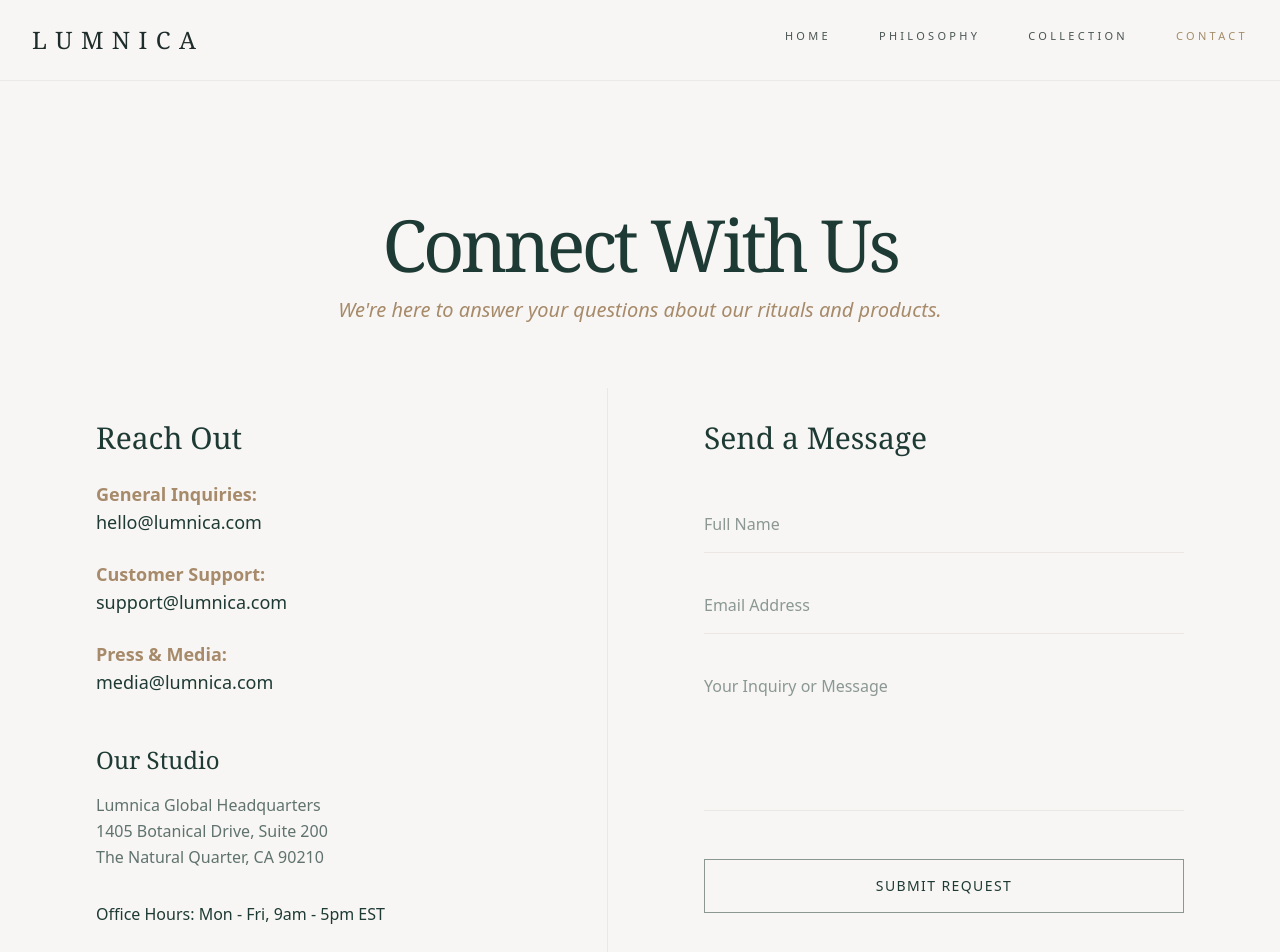
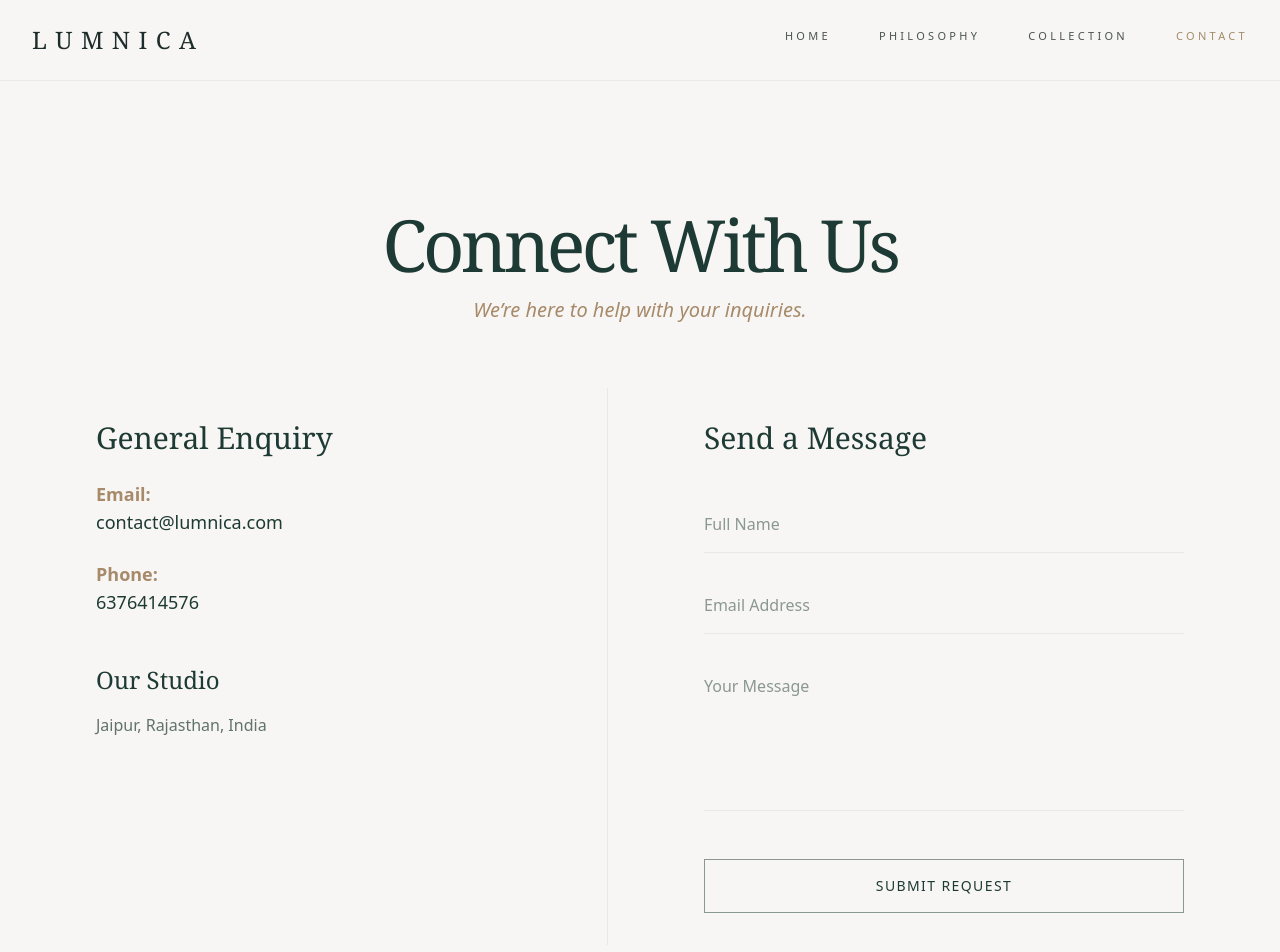
Before and after one commit to siddhartha0132/LUMNICA, a React (Vite) app: page /contact in a window 1280 px wide. Shown: the top 952 px of the page. Built offline with nearby package versions, Linux system fonts and the light colour scheme.

Commit message:
lumnica day 1.1

```diff
--- a/src/pages/Contact.jsx
+++ b/src/pages/Contact.jsx
@@ -7,84 +7,75 @@ export default function Contact() {
 
         {/* Header Section */}
         <div className="text-center mb-16">
-            <h1 className="font-serif text-6xl md:text-7xl mb-4 text-[#1E3A34] tracking-tighter">
+          <h1 className="font-serif text-6xl md:text-7xl mb-4 tracking-tighter">
             Connect With Us
           </h1>
           <p className="text-xl font-light italic text-[#A68A6A]">
-              We're here to answer your questions about our rituals and products.
+            We’re here to help with your inquiries.
           </p>
         </div>
 
-        {/* Grid: Contact Info + Form */}
+        {/* Grid */}
         <div className="grid md:grid-cols-2 gap-16 max-w-6xl mx-auto">
 
           {/* Contact Information */}
           <div className="p-8 border-r border-[#EBE8E4]">
-                <h2 className="font-serif text-3xl mb-6 text-[#1E3A34]">Reach Out</h2>
+
+            <h2 className="font-serif text-3xl mb-6">General Enquiry</h2>
 
             <div className="space-y-6 text-lg">
               <p>
-                        <span className="font-semibold text-[#A68A6A]">General Inquiries:</span><br />
-                        <a href="mailto:hello@lumnica.com" className="hover:underline">hello@lumnica.com</a>
+                <span className="font-semibold text-[#A68A6A]">Email:</span><br />
+                <a href="mailto:contact@lumnica.com" className="hover:underline">
+                  contact@lumnica.com
+                </a>
               </p>
 
               <p>
-                        <span className="font-semibold text-[#A68A6A]">Customer Support:</span><br />
-                        <a href="mailto:support@lumnica.com" className="hover:underline">support@lumnica.com</a>
-                    </p>
-
-                    <p>
-                        <span className="font-semibold text-[#A68A6A]">Press & Media:</span><br />
-                        <a href="mailto:media@lumnica.com" className="hover:underline">media@lumnica.com</a>
+                <span className="font-semibold text-[#A68A6A]">Phone:</span><br />
+                <a href="tel:6376414576" className="hover:underline">
+                  6376414576
+                </a>
               </p>
             </div>
 
-                <h3 className="font-serif text-2xl mt-12 mb-4 text-[#1E3A34]">Our Studio</h3>
+            <h3 className="font-serif text-2xl mt-12 mb-4">Our Studio</h3>
 
             <p className="text-[#1E3A34]/70 leading-relaxed">
-                    Lumnica Global Headquarters <br />
-                    1405 Botanical Drive, Suite 200 <br />
-                    The Natural Quarter, CA 90210
-                </p>
-
-                <p className="mt-8 font-medium text-[#1E3A34]">
-                    Office Hours: Mon - Fri, 9am - 5pm EST
+              Jaipur, Rajasthan, India
             </p>
           </div>
 
           {/* Contact Form */}
           <form className="flex flex-col gap-6 p-8">
 
-                <h2 className="font-serif text-3xl mb-4 text-[#1E3A34]">Send a Message</h2>
+            <h2 className="font-serif text-3xl mb-4">Send a Message</h2>
 
-                {/* Input Fields */}
             <input
               type="text"
               placeholder="Full Name"
-                    className="bg-transparent border-b border-[#EBE8E4] py-4 text-[#1E3A34] outline-none placeholder:text-[#1E3A34]/50 transition focus:border-[#A68A6A]"
+              className="bg-transparent border-b border-[#EBE8E4] py-4 outline-none placeholder:text-[#1E3A34]/50 focus:border-[#A68A6A]"
             />
 
             <input
               type="email"
               placeholder="Email Address"
-                    className="bg-transparent border-b border-[#EBE8E4] py-4 text-[#1E3A34] outline-none placeholder:text-[#1E3A34]/50 transition focus:border-[#A68A6A]"
+              className="bg-transparent border-b border-[#EBE8E4] py-4 outline-none placeholder:text-[#1E3A34]/50 focus:border-[#A68A6A]"
             />
 
             <textarea
-                    placeholder="Your Inquiry or Message"
+              placeholder="Your Message"
               rows="5"
-                    className="bg-transparent border-b border-[#EBE8E4] py-4 text-[#1E3A34] outline-none placeholder:text-[#1E3A34]/50 transition focus:border-[#A68A6A] resize-none"
+              className="bg-transparent border-b border-[#EBE8E4] py-4 outline-none placeholder:text-[#1E3A34]/50 focus:border-[#A68A6A] resize-none"
             ></textarea>
 
-                {/* Submit Button */}
             <button
-                    className="mt-6 py-4 uppercase tracking-widest text-sm font-medium text-[#1E3A34] border border-[#1E3A34]/50 transition duration-300 hover:bg-[#1E3A34] hover:text-white hover:border-[#1E3A34]"
+              className="mt-6 py-4 uppercase tracking-widest text-sm font-medium border border-[#1E3A34]/50 hover:bg-[#1E3A34] hover:text-white transition"
             >
               Submit Request
             </button>
 
           </form>
-
         </div>
       </div>
     </div>
--- a/src/pages/Home.jsx
+++ b/src/pages/Home.jsx
@@ -3,7 +3,6 @@ import { Link } from "react-router-dom";
 import ProductImage from "../assets/product.png";
 import HeroImage from "../assets/HeroPagePhoto.png";
 
-// Refined Section Component for Editorial feel
 const PitchSection = ({ eyebrow, title, children, bg = "bg-transparent", dark = false }) => (
   <section className={`py-32 md:py-56 ${bg} ${dark ? "text-white" : "text-[#1E2D2B]"}`}>
     <div className="max-w-7xl mx-auto px-6 md:px-12">
@@ -24,85 +23,73 @@ export default function Home() {
   return (
     <main className="bg-[#FAF8F5] text-[#1E2D2B] antialiased selection:bg-[#A38E6A] selection:text-white">
 
-      {/* ======================================================
-          1. HERO SECTION
-      ====================================================== */}
-      <section className="relative h-screen flex items-center justify-center overflow-hidden">
+      {/* HERO SECTION */}
+      <section className="relative min-h-screen flex items-center justify-center overflow-hidden">
 
-        {/* Background */}
         <div className="absolute inset-0 bg-[#EBEBE3] z-0">
           <div className="absolute inset-0 bg-black/5" />
         </div>
 
-        {/* ⭐ PRODUCT IMAGE (top, not overlapping text) */}
+        <div className="relative z-10 w-full max-w-4xl mx-auto px-6 flex flex-col items-center text-center gap-10 pt-24">
+
           <img
             src={ProductImage}
             alt="Lumnica Product"
-          className="absolute top-6 md:top-10 left-1/2 -translate-x-1/2 w-[200px] md:w-[330px] drop-shadow-2xl z-20 pointer-events-none"
+            className="w-[180px] md:w-[300px] drop-shadow-2xl animate-[float_7s_ease-in-out_infinite]"
           />
 
-        {/* HERO CONTENT */}
-        <div className="relative z-10 text-center px-6 mt-48 md:mt-60">
-          <span className="block mb-8 text-[10px] tracking-[0.6em] uppercase text-[#A38E6A] font-bold">
+          <style>
+            {`
+              @keyframes float {
+                0%, 100% { transform: translateY(0px); }
+                50% { transform: translateY(-10px); }
+              }
+            `}
+          </style>
+
+          <span className="block text-[10px] tracking-[0.6em] uppercase text-[#A38E6A] font-bold">
             LUMNICA — High-Performance Ayurveda
           </span>
 
-          <h1 className="font-serif text-[12vw] md:text-[9rem] leading-[0.85] tracking-tighter mb-12">
+          <h1 className="font-serif text-[12vw] md:text-[9rem] leading-[0.85] tracking-tighter">
             Pure <br />
             <span className="italic text-[#A38E6A]">Intent.</span>
           </h1>
 
-          <p className="max-w-xl mx-auto text-lg md:text-xl text-[#1E2D2B]/70 font-light leading-relaxed mb-12">
+          <p className="max-w-xl mx-auto text-lg md:text-xl text-[#1E2D2B]/70 font-light leading-relaxed">
             Designed for world-class hospitality, crafted with Ayurvedic discipline, and refined by modern skin science.
           </p>
 
-          {/* BUTTONS WITH ROUTING */}
-          <div className="flex flex-col md:flex-row items-center justify-center gap-8">
-
-            {/* → PRODUCTS PAGE */}
-            <Link to="/products">
-              <button className="px-12 py-5 bg-[#1E2D2B] text-white uppercase tracking-widest text-[10px] font-bold hover:bg-[#A38E6A] transition-all duration-500">
-                The Collection
-              </button>
-            </Link>
-
-            {/* → CONTACT PAGE */}
+          {/* ONLY ONE BUTTON NOW */}
+          <div className="flex flex-col items-center justify-center gap-6">
             <Link to="/contact">
               <button className="text-[10px] uppercase tracking-[0.4em] font-bold border-b border-[#1E2D2B]/20 pb-2 hover:border-[#A38E6A] transition-all">
                 Partner with Us
               </button>
             </Link>
-
-          </div>
           </div>
 
-        {/* Scroll indicator */}
-        <div className="absolute bottom-12 left-1/2 -translate-x-1/2 text-[9px] uppercase tracking-[0.4em] opacity-40">
+          <div className="mt-10 text-[9px] uppercase tracking-[0.4em] opacity-40">
             Scroll to explore
+          </div>
         </div>
       </section>
 
-      {/* ======================================================
-          2. THE SHIFT SECTION
-      ====================================================== */}
+      {/* THE SHIFT SECTION */}
       <PitchSection
         eyebrow="The Shift"
         title={<>Luxury is <span className="italic">quiet</span> integrity.</>}
       >
         <div className="grid lg:grid-cols-2 gap-20 items-end">
-
           <div className="space-y-8 text-xl md:text-2xl leading-relaxed text-[#1E2D2B]/60 font-light">
             <p>
               Modern guests no longer seek excess. They seek <span className="text-[#1E2D2B] font-normal">integrity</span>.
-              They notice the ingredients, the ethics, and the intention behind the care provided to them.
             </p>
-
             <p className="text-[#A38E6A] italic">
               LUMNICA bridges the gap between ancient ritual and 5-star performance.
             </p>
           </div>
 
-          {/* ⭐ SECOND IMAGE IN RIGHT HOLDER */}
           <div className="aspect-[4/5] bg-[#EBEBE3] relative overflow-hidden">
             <img
               src={HeroImage}
@@ -113,12 +100,9 @@ export default function Home() {
         </div>
       </PitchSection>
 
-      {/* ======================================================
-          3. PILLARS SECTION
-      ====================================================== */}
+      {/* PILLARS SECTION */}
       <section className="py-32 md:py-56 bg-[#1E2D2B] text-white overflow-hidden relative">
         <div className="max-w-7xl mx-auto px-6 grid lg:grid-cols-12 gap-16">
-
           <div className="lg:col-span-5">
             <h2 className="font-serif text-5xl md:text-7xl leading-[0.9] sticky top-32">
               The <br /> Three <br /> <span className="italic text-[#A38E6A]">Pillars</span>
@@ -145,9 +129,7 @@ export default function Home() {
         </div>
       </section>
 
-      {/* ======================================================
-          4. HOSPITALITY SECTION
-      ====================================================== */}
+      {/* HOSPITALITY SECTION */}
       <section className="py-32 md:py-56 bg-[#F3F1EC]">
         <div className="max-w-5xl mx-auto px-6 text-center">
 
@@ -173,43 +155,25 @@ export default function Home() {
         </div>
       </section>
 
-      {/* ======================================================
-          5. FINAL CTA
-      ====================================================== */}
+      {/* FINAL CTA */}
       <section className="py-48 text-center bg-white">
         <div className="max-w-4xl mx-auto px-6">
-
-          <div className="mb-20">
           <h2 className="font-serif text-6xl md:text-[8rem] tracking-tighter leading-[0.85] mb-12">
             Luxury <br /> in <span className="italic text-[#A38E6A]">Silence.</span>
           </h2>
 
-            <p className="text-[#1E2D2B]/50 uppercase tracking-[0.4em] text-[11px] font-bold">
+          <p className="text-[#1E2D2B]/50 uppercase tracking-[0.4em] text-[11px] font-bold mb-16">
             The Future of Ayurvedic Care
           </p>
-          </div>
-
-          <div className="flex flex-col md:flex-row justify-center items-center gap-12">
 
           <Link to="/contact">
-              <button className="w-full md:w-auto px-20 py-6 bg-[#1E2D2B] text-white uppercase tracking-widest text-[11px] font-bold hover:bg-[#A38E6A] transition-all duration-500">
+            <button className="px-20 py-6 bg-[#1E2D2B] text-white uppercase tracking-widest text-[11px] font-bold hover:bg-[#A38E6A] transition-all duration-500">
               Request a Pitch Deck
             </button>
           </Link>
-
-            <Link to="/contact">
-              <button className="text-[11px] uppercase tracking-[0.3em] font-bold opacity-60 hover:opacity-100 transition-opacity">
-                Contact Founder
-              </button>
-            </Link>
-
-          </div>
         </div>
       </section>
 
-      {/* ======================================================
-          FOOTER
-      ====================================================== */}
       <footer className="py-12 border-t border-black/5 text-center text-[9px] uppercase tracking-[0.5em] opacity-40">
         LUMNICA CONSCIOUS CARE — EST. 2025
       </footer>
```
Lines whose indentation alone changed are shown as unchanged.
